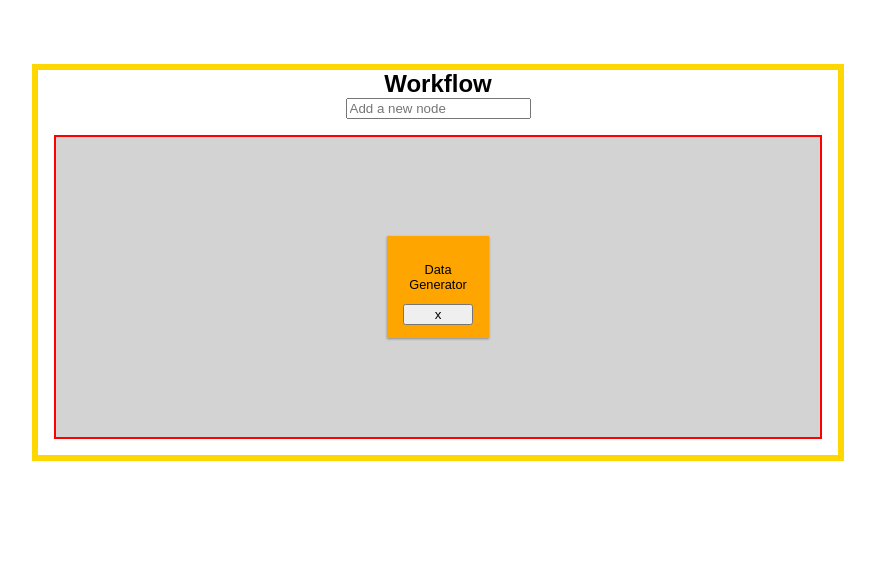
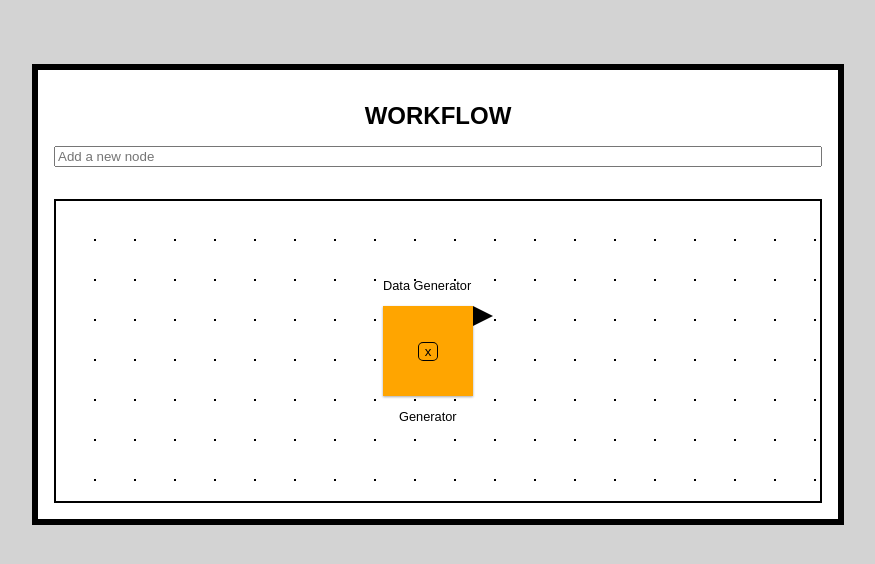
Before and after one commit to tomrenard/workflow-knime, a React (Create React App) app: page / in a window 1280 px wide. Shown: the top 564 px of the page, without its empty margins (202-1077 px from the left). Built offline with nearby package versions, Linux system fonts and the light colour scheme.

Commit message:
styling nodes done

```diff
--- a/package.json
+++ b/package.json
@@ -28,7 +28,8 @@
       "react"
     ],
     "rules": {
-      "no-unused-vars": "off"
+      "no-unused-vars": "off",
+      "react/prop-types": 0
     },
     "parserOptions": {
       "ecmaVersion": 2021,
--- a/src/components/Canva.js
+++ b/src/components/Canva.js
@@ -1,10 +1,12 @@
-/* eslint-disable react/prop-types */
 import React from "react";
 import styled from "styled-components";
 import Nodes from "./Nodes";
 
 const CanvaSectionStyles = styled.section`
-  background: lightgrey;
+  background: white;
+  background-image: radial-gradient(black 1px, transparent 0);
+  background-size: 40px 40px;
+  background-position: -19px -19px;
   margin: 1rem;
 `;
 
@@ -12,15 +14,16 @@ const CanvaStyles = styled.div`
   display: flex;
   justify-content: space-around;
   align-items: center;
-  border: 2px solid red;
+  border: 2px solid black;
   min-height: 300px;
 `;
 
-export default function Canva({ nodes, undisplayed }) {
+export default function Canva({ nodes, removeNode }) {
+  // We could transform this component in a real canva and allow 2 dimensions drag and drop
   return (
     <CanvaSectionStyles>
       <CanvaStyles>
-        <Nodes undisplayed={undisplayed} nodes={nodes} />
+        <Nodes removeNode={removeNode} nodes={nodes} />
       </CanvaStyles>
     </CanvaSectionStyles>
   );
--- a/src/components/Nodes.js
+++ b/src/components/Nodes.js
@@ -1,4 +1,3 @@
-/* eslint-disable react/prop-types */
 import React, { useState } from "react";
 import styled from "styled-components";
 
@@ -11,19 +10,40 @@ const NodesListStyles = styled.ul`
     flex-direction: column;
   }
   li {
-    width: 70px;
-    height: 70px;
+    button {
+    border: 1px solid black;
+    border-radius: 25%25%;
+    background-color: transparent;
+    &:hover {
       background-color: red;
-    text-align: center;
-    padding: 1rem;
+      color: white;
+      border: 1px solid red;
+    }
+  }
     margin: 1rem;
-    display: flex;
-    justify-content: center;
-    flex-direction: column;
-    box-shadow: rgba(0, 0, 0, 0.12) 0px 1px 3px, rgba(0, 0, 0, 0.24) 0px 1px 2px;
     p {
       font-size: 0.8rem;
     }
+    .icon-container {
+    display: flex;
+    justify-content: center;
+    align-items: center;
+    width: 90px;
+    height: 90px;
+    box-shadow: rgba(0, 0, 0, 0.12) 0px 1px 3px, rgba(0, 0, 0, 0.24) 0px 1px 2px;
+    }
+    .triangle {
+      width: 0;
+      height: 0;
+      margin-bottom: 1rem;
+      border-style: solid;
+      border-width: 10px 0 10px 20px;
+      border-color: transparent transparent transparent #000000;
+    }
+  }
+  .source-container {
+    text-align: left;
+    padding-left: 1rem;
   }
 `;
 
@@ -32,24 +52,26 @@ const initialDnDState = {
   draggedTo: null,
   isDragging: false,
   originalOrder: [],
-  updatedOrder: []
- }
+  updatedOrder: [],
+};
 
-export default function Nodes({ nodes, undisplayed }) {
+export default function Nodes({ nodes, removeNode }) {
   const [list, setList] = useState(nodes);
   const [dragAndDrop, setDragAndDrop] = useState(initialDnDState);
-  const onDragStart = (event) => {
+  // We could extract the drag and drop feature logic in an external file, to increase readibilty, this file is getting a bit longer
+  // I decided to use old function syntax, I found it more readible on longer file, to avoid confusion between variables and functions
+  function onDragStart(event) {
     const initialPosition = Number(event.currentTarget.dataset.position);
     setDragAndDrop({
       ...dragAndDrop,
       draggedFrom: initialPosition,
       isDragging: true,
-     originalOrder: list
+      originalOrder: list,
     });
-    //for firefox
-    event.dataTransfer.setData("text/html", '');
+    // following line is needed for firefox browser
+    event.dataTransfer.setData("text/html", "");
   }
-   const onDragOver = (event) => {
+  function onDragOver(event) {
     event.preventDefault();
 
     let newList = dragAndDrop.originalOrder;
@@ -59,41 +81,40 @@ export default function Nodes({ nodes, undisplayed }) {
     const draggedTo = Number(event.currentTarget.dataset.position);
 
     const itemDragged = newList[draggedFrom];
-    const remainingItems = newList.filter((item, index) => index !== draggedFrom);
+    const remainingItems = newList.filter(
+      (item, index) => index !== draggedFrom
+    );
 
     newList = [
       ...remainingItems.slice(0, draggedTo),
       itemDragged,
-      ...remainingItems.slice(draggedTo)
+      ...remainingItems.slice(draggedTo),
     ];
 
-    if (draggedTo !== dragAndDrop.draggedTo){
+    if (draggedTo !== dragAndDrop.draggedTo) {
       setDragAndDrop({
         ...dragAndDrop,
         updatedOrder: newList,
-      draggedTo: draggedTo
-     })
+        draggedTo: draggedTo,
+      });
     }
   }
-   const onDrop = (event) => {
-
+  function onDrop(event) {
     setList(dragAndDrop.updatedOrder);
 
     setDragAndDrop({
       ...dragAndDrop,
       draggedFrom: null,
       draggedTo: null,
-     isDragging: false
+      isDragging: false,
     });
   }
 
-
-   const onDragLeave = () => {
+  function onDragLeave() {
     setDragAndDrop({
       ...dragAndDrop,
-     draggedTo: null
+      draggedTo: null,
     });
-
   }
   return (
     <NodesListStyles>
@@ -101,9 +122,14 @@ export default function Nodes({ nodes, undisplayed }) {
         return (
           <div key={node.id}>
             {node.display ? (
+              // We could create an specific file for the node component to increase file readibility
+              // We should implement the arrows connection using a dedicated component, and saving a state status into our node using useState, to check if the connection is linked or not
               <li
-              className={dragAndDrop && dragAndDrop.draggedTo=== Number(index) ? "dropArea" : ""}
-              style={{ backgroundColor: node.color }}
+                className={
+                  dragAndDrop && dragAndDrop.draggedTo === Number(index)
+                    ? "dropArea"
+                    : ""
+                }
                 key={`${node.id}-${index}`}
                 data-position={index}
                 draggable
@@ -113,7 +139,20 @@ export default function Nodes({ nodes, undisplayed }) {
                 onDragLeave={onDragLeave}
               >
                 <p>{node.name}</p>
-                <button onClick={() => undisplayed(node.id)}>x</button>
+                <div style={{display: 'flex'}}>
+                  <div style={{ backgroundColor: node.color }} className="icon-container"><button onClick={() => removeNode(node.id)}>x</button></div>
+                  <div>
+                    <div className="triangle"></div>
+                    {node.output > 1 ?
+                    <div className="triangle"></div>
+                    :
+                    null
+                    }
+                  </div>
+                </div>
+                <div className="source-container">
+                  <p>{node.type}</p>
+                </div>
               </li>
             ) : null}
           </div>
--- a/src/components/NodesList.js
+++ b/src/components/NodesList.js
@@ -1,27 +1,47 @@
-/* eslint-disable react/prop-types */
 import React from "react";
-import PropTypes from "prop-types";
+import styled from "styled-components";
 
-export default function NodesList({ nodesList = [], displayed }) {
+const NodesListLiStyles = styled.li`
+  display: flex;
+  flex: column;
+  justify-content: flex-start;
+  .list-li-node {
+    display: flex;
+    button {
+      border: none;
+      font-size: 1.3rem;
+      font-weight: bolder;
+      background-color: transparent;
+      cursor: pointer;
+      &:hover {
+        color: lightgreen;
+      }
+    }
+    p {
+      font-size: 0.9rem;
+    }
+  }
+`;
+
+export default function NodesList({ nodesList = [], addNode }) {
   return (
-    <>
+    <div style={{boxShadow: 'rgba(0, 0, 0, 0.25) 0px 54px 55px, rgba(0, 0, 0, 0.12) 0px -12px 30px, rgba(0, 0, 0, 0.12) 0px 4px 6px, rgba(0, 0, 0, 0.17) 0px 12px 13px, rgba(0, 0, 0, 0.09) 0px -3px 5px'}}>
       {nodesList.map((node, index) => {
         if (node && node.display === false) {
           return (
-            <div key={node.name}>
-              <button id={node.id} onClick={() => displayed(index)}>
+            // It would be a good UX improvement to display a little icon of the node here
+            <NodesListLiStyles key={node.name}>
+              <div className="list-li-node">
+              <button id={node.id} onClick={() => addNode(index)}>
                 +
               </button>
-              <h1>{node.name}</h1>
-            </div>
+              <p>{node.name}</p>
+              </div>
+            </NodesListLiStyles>
           );
         }
         return null;
       })}
-    </>
+    </div>
   );
 }
-
-NodesList.propTypes = {
-  nodesList: PropTypes.array,
-};
--- a/src/components/SearchParams.js
+++ b/src/components/SearchParams.js
@@ -1,9 +1,15 @@
-/* eslint-disable react/prop-types */
 import React, { useEffect, useState } from "react";
-import PropTypes from "prop-types";
+import styled from "styled-components";
 import NodesList from "./NodesList";
 
-export default function SearchParams({ nodes, displayed, undisplayed }) {
+const SearchParamsStyles = styled.div`
+  display: flex;
+  input {
+    width: 100%;
+  }
+`;
+
+export default function SearchParams({ nodes, addNode }) {
   const [input, setInput] = useState("");
   const [nodesList, setNodesList] = useState();
   const [isShown, setIsShown] = useState(false);
@@ -13,6 +19,7 @@ export default function SearchParams({ nodes, displayed, undisplayed }) {
   };
 
   const updateInput = (e) => {
+    // I'm not sure if this one is really scalable, implementing regEx for example could be an idea
     const filtered = nodes.filter((node) => {
       return node.name.toLowerCase().includes(input.toLowerCase());
     });
@@ -25,20 +32,14 @@ export default function SearchParams({ nodes, displayed, undisplayed }) {
   }, [nodesList]);
   return (
     <>
-      <div>
+      <SearchParamsStyles>
         <input
           value={input}
           placeholder="Add a new node"
           onChange={updateInput}
         />
-      </div>
-      {isShown ? (
-        <NodesList displayed={displayed} nodesList={nodesList} />
-      ) : null}
+      </SearchParamsStyles>
+      {isShown ? <NodesList addNode={addNode} nodesList={nodesList} /> : null}
     </>
   );
 }
-
-SearchParams.propTypes = {
-  nodes: PropTypes.array,
-};
--- a/src/components/Workflow.js
+++ b/src/components/Workflow.js
@@ -1,29 +1,34 @@
-/* eslint-disable react/prop-types */
 import React, { useState } from "react";
 import styled from "styled-components";
 import SearchParams from "./SearchParams";
-import PropTypes from "prop-types";
 import Canva from "./Canva";
 
 const WorkflowSectionStyles = styled.section`
   max-width: 800px;
   max-height: 800px;
   margin: 4rem auto;
-  border: 6px solid gold;
+  border: 6px solid black;
+  background-color: white;
 `;
 
 const WorkflowDivStyles = styled.div`
   text-align: center;
+  padding: 1rem;
+  h1 {
+    text-transform: uppercase;
+    padding: 1rem;
+  }
 `;
 
 export default function Workflow({ nodes }) {
   const [displayNodes, setDisplayNodes] = useState(nodes);
-  function displayed(index) {
+  function addNode(index) {
+    // Would be ideal to be consistent and to use the id instead of the index there, to avoid adding wrong node because of reordering
     const newNodes = [...displayNodes];
     newNodes[index].display = true;
     setDisplayNodes(newNodes);
   }
-  function undisplayed(id) {
+  function removeNode(id) {
     const newNodes = [...displayNodes];
     newNodes.filter((el) => {
       return el.id === id ? (el.display = false) : null;
@@ -36,13 +41,9 @@ export default function Workflow({ nodes }) {
         <div>
           <h1>Workflow</h1>
         </div>
-        <SearchParams displayed={displayed} nodes={nodes} />
+        <SearchParams addNode={addNode} nodes={displayNodes} />
       </WorkflowDivStyles>
-      <Canva undisplayed={undisplayed} nodes={nodes} />
+      <Canva removeNode={removeNode} nodes={displayNodes} />
     </WorkflowSectionStyles>
   );
 }
-
-Workflow.propTypes = {
-  nodes: PropTypes.array,
-};
--- a/src/data/data.js
+++ b/src/data/data.js
@@ -2,42 +2,42 @@ const data = [
   {
     name: "Data Generator",
     color: "orange",
-    type: "Source",
-    entry: 1,
+    type: "Generator",
+    output: 1,
     display: true,
     id: "data-genator",
   },
   {
-    name: "Case Switch Data (Start)",
+    name: "Case Switch",
     color: "yellow",
     type: "Manipulator",
-    entry: 2,
+    output: 2,
     display: false,
     id: "case-switch-data-start",
   },
   {
     name: "Cluster Assigner",
-    color: "red",
-    type: "source",
-    entry: 3,
+    color: "purple",
+    type: "Source",
+    output: 2,
     display: false,
     id: "cluster-assigner",
   },
   {
-    name: "Node test 2",
+    name: "Distance Matrix",
     color: "lightblue",
-    type: "test",
-    entry: 1,
+    type: "Calculator",
+    output: 1,
     display: false,
-    id: "node-test-2",
+    id: "distance-matrix",
   },
   {
-    name: "Node test 3",
+    name: "Clustering",
     color: "green",
-    type: "test",
-    entry: 3,
+    type: "Matrix",
+    output: 2,
     display: false,
-    id: "node-test-3",
+    id: "clustering",
   },
 ];
 
--- a/src/styles/GlobalStyles.js
+++ b/src/styles/GlobalStyles.js
@@ -6,6 +6,7 @@ const GlobalStyles = createGlobalStyle`
     height: 100%;
     margin: 0;
     font-family: Arial, Helvetica, sans-serif;
+    background-color: lightgrey;
   }
   h1,h2,h3,h4,h5 {
     margin: 0 auto;
@@ -13,30 +14,6 @@ const GlobalStyles = createGlobalStyle`
   ol, ul {
     list-style: none;
   }
-  .node-li {
-    width: 70px;
-    height: 70px;
-    background-color: red;
-    text-align: center;
-    padding: 1rem;
-    margin: 1rem;
-    display: flex;
-    justify-content: center;
-    flex-direction: column;
-    box-shadow: rgba(0, 0, 0, 0.12) 0px 1px 3px, rgba(0, 0, 0, 0.24) 0px 1px 2px;
-    p {
-      font-size: 0.8rem;
-    }
-  }
-  .nodes-dnd {
-    display: flex;
-    justify-content: center;
-    padding: 0;
-    margin: 1rem;
-    @media (max-width: 740px) {
-      flex-direction: column;
-    }
-  }
 `;
 
 export default GlobalStyles;
```
Also changed, not shown: src/components/Node.js (deleted, +0 -32 lines). Lines whose indentation alone changed are shown as unchanged.
